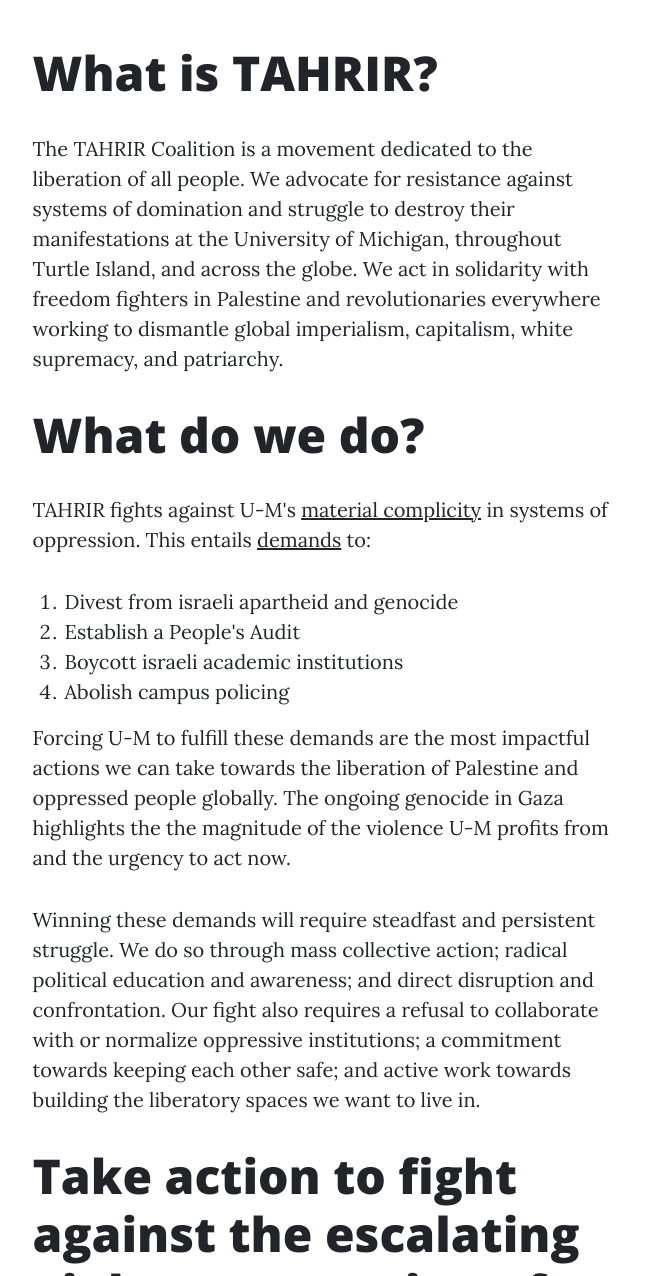
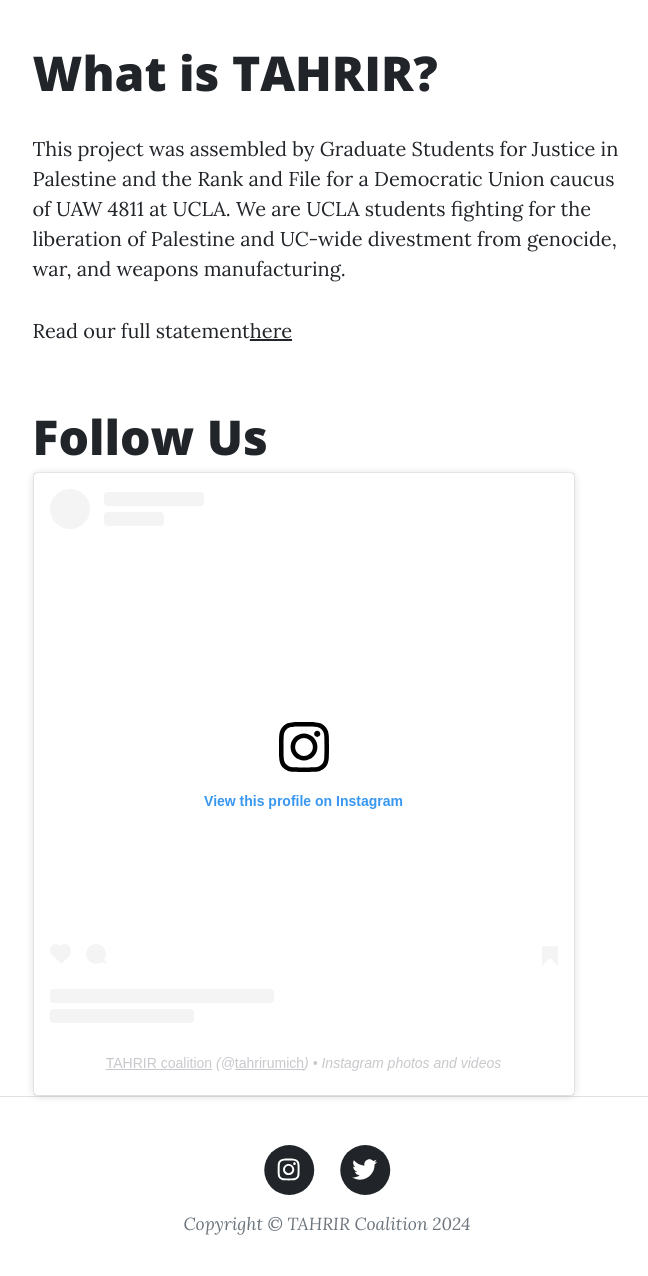
Before and after one commit to unmasking-ucla/unmasking-ucla.github.io, a Jekyll site: the page built from index.html, in a window 1280 px wide and 1400 px high, scrolled down 403 px, cut to the strip 124-1400 px from the top of the window. Shown: the whole strip, without its empty margins (313-961 px from the left). Built offline with Jekyll 4.4.1, drawn with Linux system fonts in a browser that asks for light colours; nearby versions of some CDN libraries; a script that is not in the unit is left out; some of the changed text lies outside the part shown.

Commit message:
Update index.html

```diff
--- a/index.html
+++ b/index.html
@@ -19,45 +19,11 @@
   <div class="row gx-4 gx-lg-5 justify-content-center">
       <div class="col-md-10 col-lg-8 col-xl-7">
           <h1>What is TAHRIR?</h1>
-          <p>The TAHRIR Coalition is a movement dedicated to the liberation of all people.
-          We advocate for resistance against systems of domination and struggle to destroy
-          their manifestations at the University of Michigan, throughout Turtle Island, and
-          across the globe. We act in solidarity with freedom fighters in Palestine and
-          revolutionaries everywhere working to dismantle global imperialism,
-          capitalism, white supremacy, and patriarchy.</p>
+          <p>This project was assembled by Graduate Students for Justice in Palestine and the Rank and File
+              for a Democratic Union caucus of UAW 4811 at UCLA. We are UCLA students fighting for the liberation
+              of Palestine and UC-wide divestment from genocide, war, and weapons manufacturing. </p>
 
-          <h1>What do we do?</h1>
-          <p>TAHRIR fights against U-M's <a href="why-divest">material complicity</a>
-          in systems of oppression. This entails <a href="/demands">demands</a> to:
-          <ol>
-              <li>Divest from israeli apartheid and genocide</li>
-              <li>Establish a People's Audit</li>
-              <li>Boycott israeli academic institutions</li>
-              <li>Abolish campus policing</li>
-          </ol>
-          Forcing U-M to fulfill these demands are the most
-          impactful actions we can take towards the liberation
-          of Palestine and oppressed people globally. The ongoing
-          genocide in Gaza highlights the the magnitude of the violence
-          U-M profits from and the urgency to act now. </p>
-
-          <p>Winning these demands will require steadfast and persistent struggle.
-          We do so through mass collective action; radical political
-          education and awareness; and direct disruption and confrontation.
-          Our fight also requires a refusal to collaborate with or normalize
-          oppressive institutions; a commitment towards keeping each other
-          safe; and active work towards building the liberatory spaces
-          we want to live in. </p>
-
-          <h1>Take action to fight against the escalating violent repression of pro-Palestine activism!</h1>
-          <p>The Michigan Attorney General has proceeded with charges, as requested by the Regents and Ono, against 11 pro-Palestine protesters at U-M.
-          This is yet another escalatory move from the Regents and administration in their efforts to brutally squash any protest for Palestine.
-          We remain steadfast in our commitment to fighting for Palestinian liberation! Take action against these unjust charges:</p>
-          <ul>
-              <li>Read our full statement <a href="https://tahrirumich.org/statements/nessel-charges">here</a>.</li>
-              <li>Donate to the fundraiser for our comrades <a href="https://chuffed.org/project/um-palestine-legalfund">here.</a></li>
-          </ul>
-
+          <p>Read our full statement<a href="https://unmasking-ucla.github.io/research/endowment-guide">here</a></p>
       </div>
   </div>
 
```
